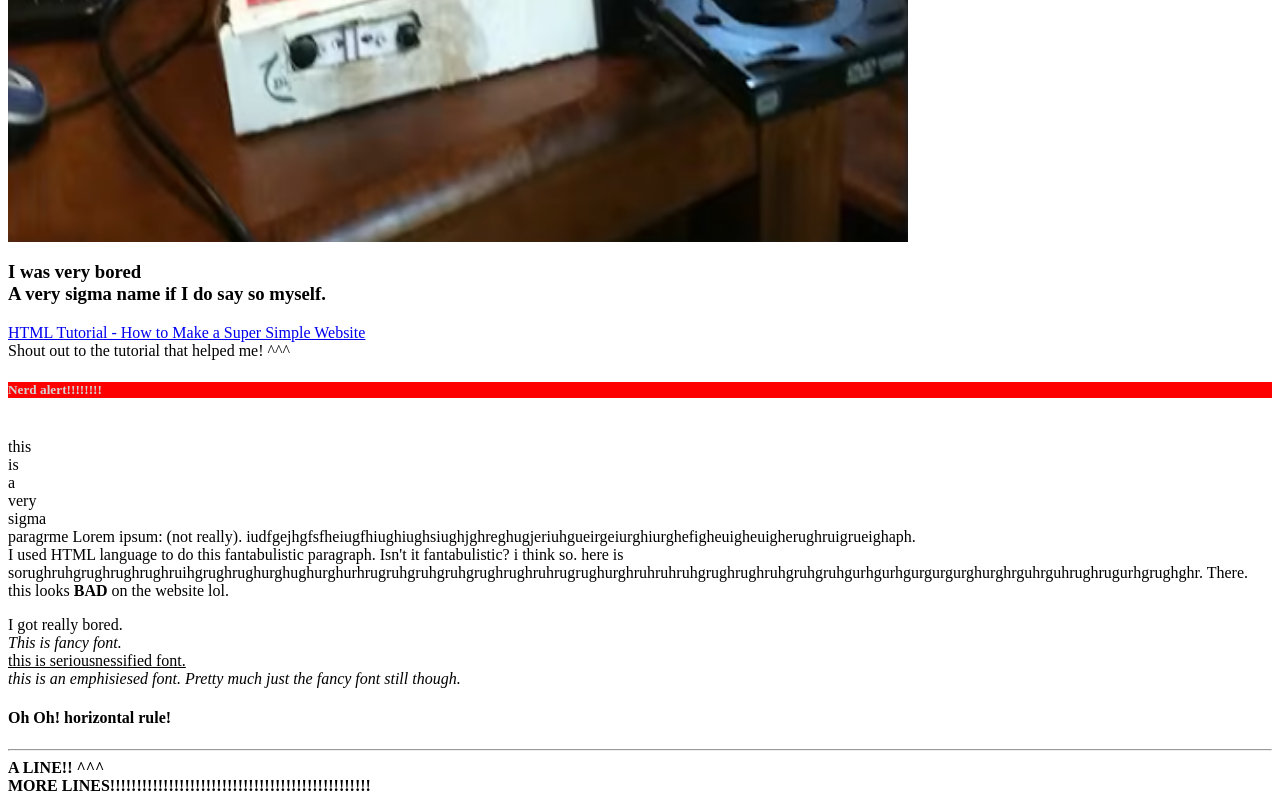
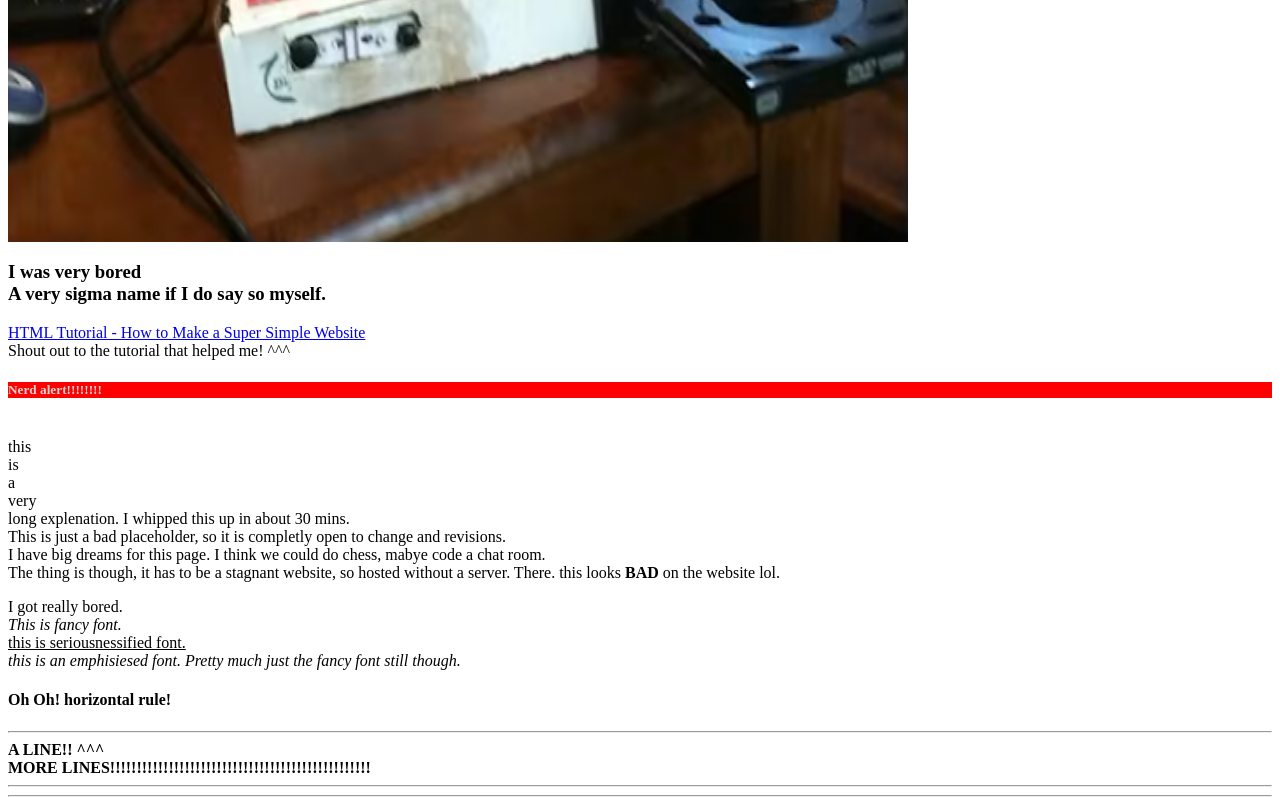
Before and after one commit to eidoo1gaN/eidoo1gaN.github.io, a plain HTML site: page index.html in a window 1280 px wide. Shown: the part 424-1221 px from the top of the page. Drawn offline with Linux system fonts and the light colour scheme.

Commit message:
Update index.html

```diff
--- a/index.html
+++ b/index.html
@@ -21,7 +21,7 @@ background-color: red;
 		<a href="https://www.youtube.com/watch?v=j7gKwxRe7MQ&amp;t=2" target="_blank">HTML Tutorial - How to Make a Super Simple Website</a>
 			<br> Shout out to the tutorial that helped me! ^^^
 
-		<h5> Nerd alert!!!!!!!!</h5> <p> <br> this <br> is <br> a <br> very <br> sigma <br> paragrme Lorem ipsum: (not really). iudfgejhgfsfheiugfhiughiughsiughjghreghugjeriuhgueirgeiurghiurghefigheuigheuigherughruigrueighaph. <br> I used HTML language to do this fantabulistic paragraph. Isn't it fantabulistic? i think so. here is sorughruhgrughrughrughruihgrughrughurghughurghurhrugruhgruhgruhgrughrughruhrugrughurghruhruhruhgrughrughruhgruhgruhgurhgurhgurgurgurghurghrguhrguhrughrugurhgrughghr. There. this looks <b>BAD</b> on the website lol. </p>
+		<h5> Nerd alert!!!!!!!!</h5> <p> <br> this <br> is <br> a <br> very <br> long explenation. I whipped this up in about 30 mins. <br> This is just a bad placeholder, so it is completly open to change and revisions. <br> I have big dreams for this page. I think we could do chess, mabye code a chat room. <br> The thing is though, it has to be a stagnant website, so hosted without a server. There. this looks <b>BAD</b> on the website lol. </p>
 
 		I got really bored.<br> <i>This is fancy font. </i> <br> <u> this is seriousnessified font. </u> <br>  <em> this is an emphisiesed font. Pretty much just the fancy font still though. </em> <br>
 
```
